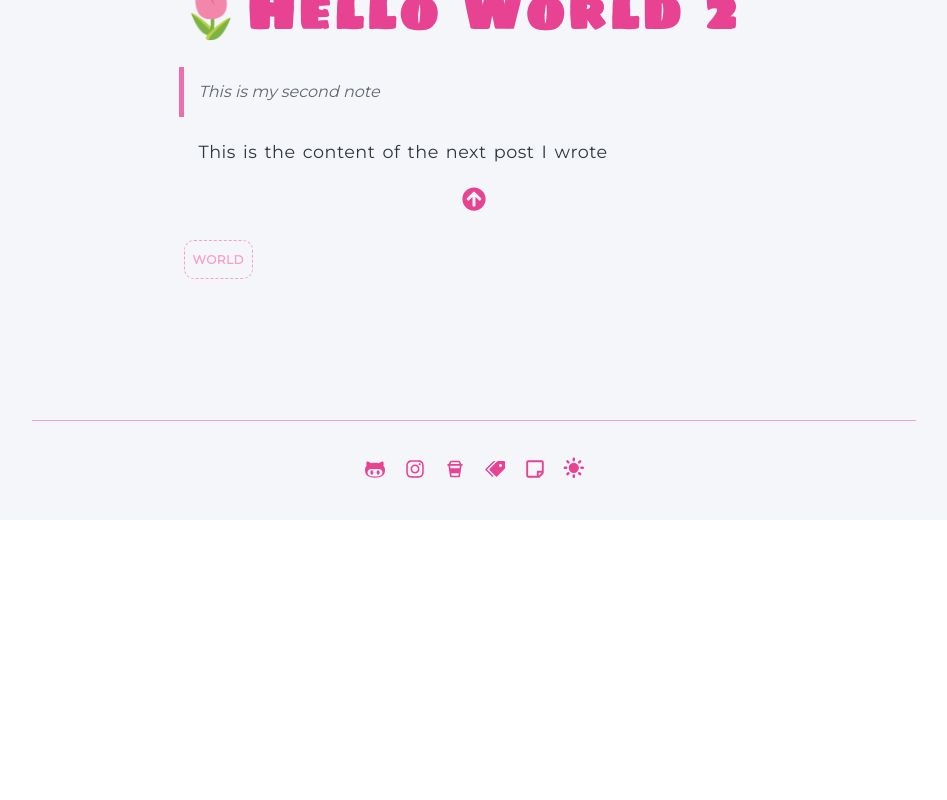
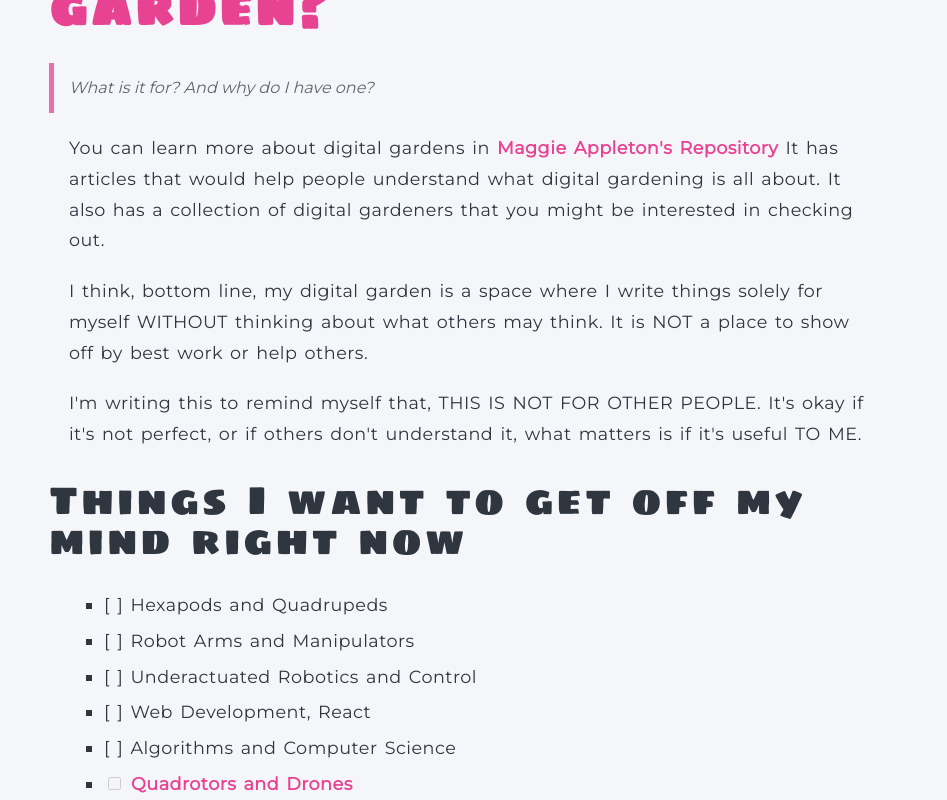
Before and after one commit to mithi/digital-garden, a Next.js app: page /notes/002 in a window 1280 px wide. Shown: the part 280-1080 px from the top of the page, without its empty margins (166-1113 px from the left). Before the commit the page ends 800 px from the top, so only its background shows below. Built offline with nearby package versions, Linux system fonts and the light colour scheme; a web font is replaced by a local one.

Commit message:
📝⭐Add note: What is a digital garden ?

```diff
--- a/pages/notes/002/index.mdx
+++ b/pages/notes/002/index.mdx
@@ -1,10 +1,58 @@
 import Note from "./../../../components/Note"
+import Link from "next/link"
 export const meta = {
-    title: "Hello World 2",
-    description: "This is my second note",
-    tags: ["world"],
+    title: "What is a digital garden?",
+    description: "What is it for? And why do I have one?",
+    tags: ["digital-garden", "ramblings"],
 }
 
 export default ({ children }) => <Note {...{ meta }}>{children}</Note>
 
-This is the content of the next post I wrote
+You can learn more about digital gardens in [Maggie Appleton's Repository](https://github.com/MaggieAppleton/digital-gardeners)
+It has articles that would help people understand what digital gardening is all about. It also
+has a collection of digital gardeners that you might be interested in checking out.
+
+I think, bottom line, my digital garden is a space where I write things solely for myself WITHOUT
+thinking about what others may think. **It is NOT a place to show off by best work or help others**.
+
+I'm writing this to remind myself that, THIS IS NOT FOR OTHER PEOPLE.
+It's okay if it's not perfect, or if others don't understand it, what matters is if it's useful TO ME.
+
+## Things I want to get off my mind right now
+
+-   [ ] Hexapods and Quadrupeds
+-   [ ] Robot Arms and Manipulators
+-   [ ] Underactuated Robotics and Control
+-   [ ] Web Development, React
+-   [ ] Algorithms and Computer Science
+-   <span>
+        <input type="checkbox" disabled />
+        <Link href="/notes/004">
+            <a> Quadrotors and Drones</a>
+        </Link>
+    </span>
+
+## What other people say about their own gardens
+
+> You’ve stumbled upon my working notes. They’re kind of strange, so some context might help.
+> These notes are mostly written for myself: they’re roughly my thinking environment.
+> If a note seems confusing or under-explained, it’s probably because I didn’t write it for you!
+> Sorry, that’s sort of an essential tension of this experiment.
+>
+> -   [Andy Matuschak](https://notes.andymatuschak.org/About_these_notes)
+
+> Our natural fear of being judged leads most people to build, learn, and think privately.
+> But seeking validation should not be the goal of learning in public...
+> Keeping a public log of what you build is an effective way to track your learning progress. In the future, you can go back to previous projects and measure the gap between your prior and current levels of skills.
+> .... It also ensures you keep your levels of consumption and creation balanced..
+> We should ideally balance our input and output through continuous creation. The information we consume should be turned into evergreen notes—using our own words.>
+>
+> -   [Anne-Laure Le Cunff](https://www.mentalnodes.com/)
+
+> ... ... my living notes.
+> ... ideas that I am working on actively and reference material I am using.
+> ... Growing thoughts slowly as I take notes and research other ideas.
+> ... a place to store and develop long term thoughts.
+> ... a lot of my notes are Progressive Summarizations of content that I've payed for.
+>
+> -   [Ian Jones](https://www.ianjones.us/notes)
```
